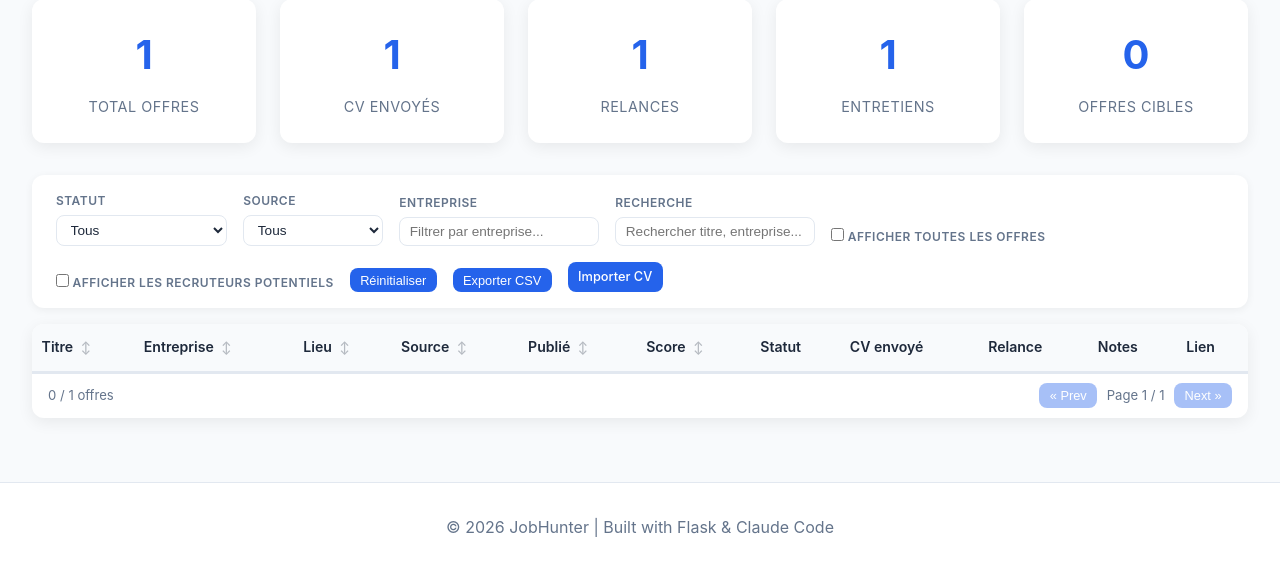
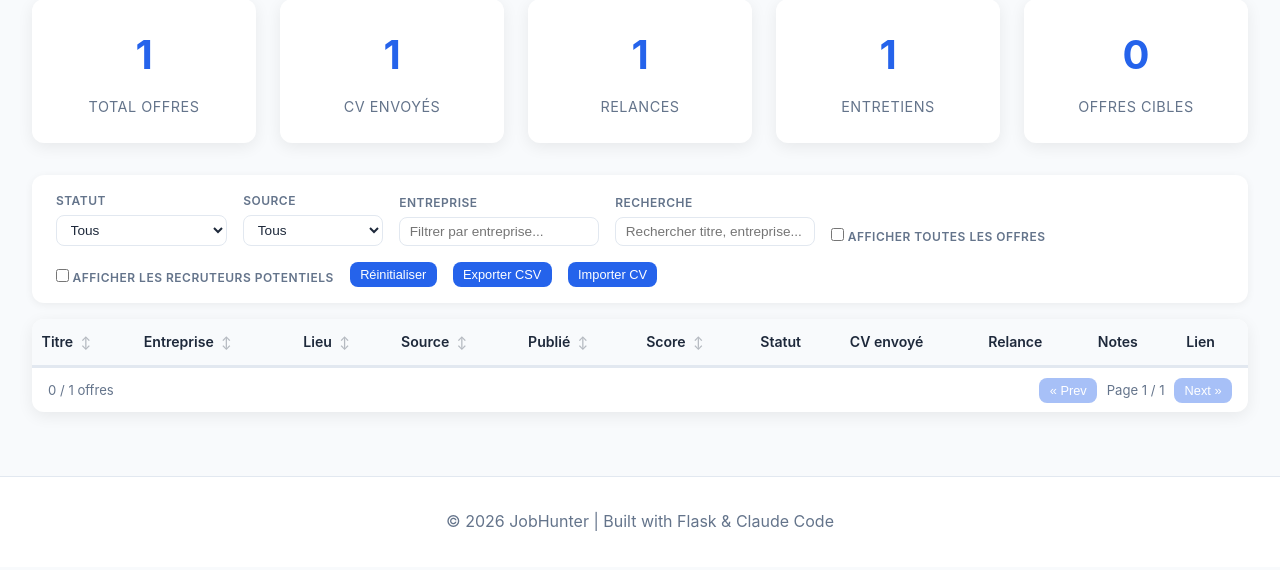
Before and after one commit to Kiwi6212/JobHunter, a Flask app: page / in a window 1280 px wide. Shown: the part 230-802 px from the top of the page. After the commit the page ends 761 px from the top, so only its background shows below. Run offline with Flask 3, Linux system fonts and the light colour scheme; tables that the repository leaves empty hold one stand-in row (values such as "Sample post").

Commit message:
Fix CV import button: separate input from label to prevent applyLang() wiping it
applyLang() sets element.textContent which destroys child nodes.
Moving <input type="file"> outside the label (now a <button>) and wiring
a click handler to programmatically trigger the file picker.

Co-Authored-By: Claude Sonnet 4.6 <noreply@anthropic.com>

```diff
--- a/app/static/js/dashboard.js
+++ b/app/static/js/dashboard.js
@@ -554,7 +554,15 @@
 
   var cvFileInput   = document.getElementById("cv-file-input");
   var cvStatusMsg   = document.getElementById("cv-upload-status");
+  var btnImportCv   = document.getElementById("btn-import-cv");
   var btnRematchCv  = document.getElementById("btn-rematch-cv");
+
+  // Wire the Import CV button to open the hidden file picker
+  if (btnImportCv && cvFileInput) {
+    btnImportCv.addEventListener("click", function () {
+      cvFileInput.click();
+    });
+  }
 
   function cvSetStatus(msg, isError) {
     if (!cvStatusMsg) return;
--- a/app/templates/dashboard.html
+++ b/app/templates/dashboard.html
@@ -77,10 +77,8 @@
     <button class="btn btn-secondary btn-small" id="filters-reset" data-i18n="btn_reset">Réinitialiser</button>
     <button class="btn btn-primary btn-small" id="export-csv" data-i18n="btn_export_csv">Exporter CSV</button>
     <div class="cv-actions">
-        <label class="btn btn-secondary btn-small" id="btn-import-cv" data-i18n="btn_import_cv">
-            Importer CV
-            <input type="file" id="cv-file-input" accept=".pdf,.txt" style="display:none">
-        </label>
+        <button class="btn btn-secondary btn-small" id="btn-import-cv" data-i18n="btn_import_cv">Importer CV</button>
+        <input type="file" id="cv-file-input" accept=".pdf,.txt" style="display:none">
         {% if has_cv %}
         <button class="btn btn-secondary btn-small" id="btn-rematch-cv" data-i18n="btn_rematch_cv">Recalculer</button>
         {% endif %}
```
